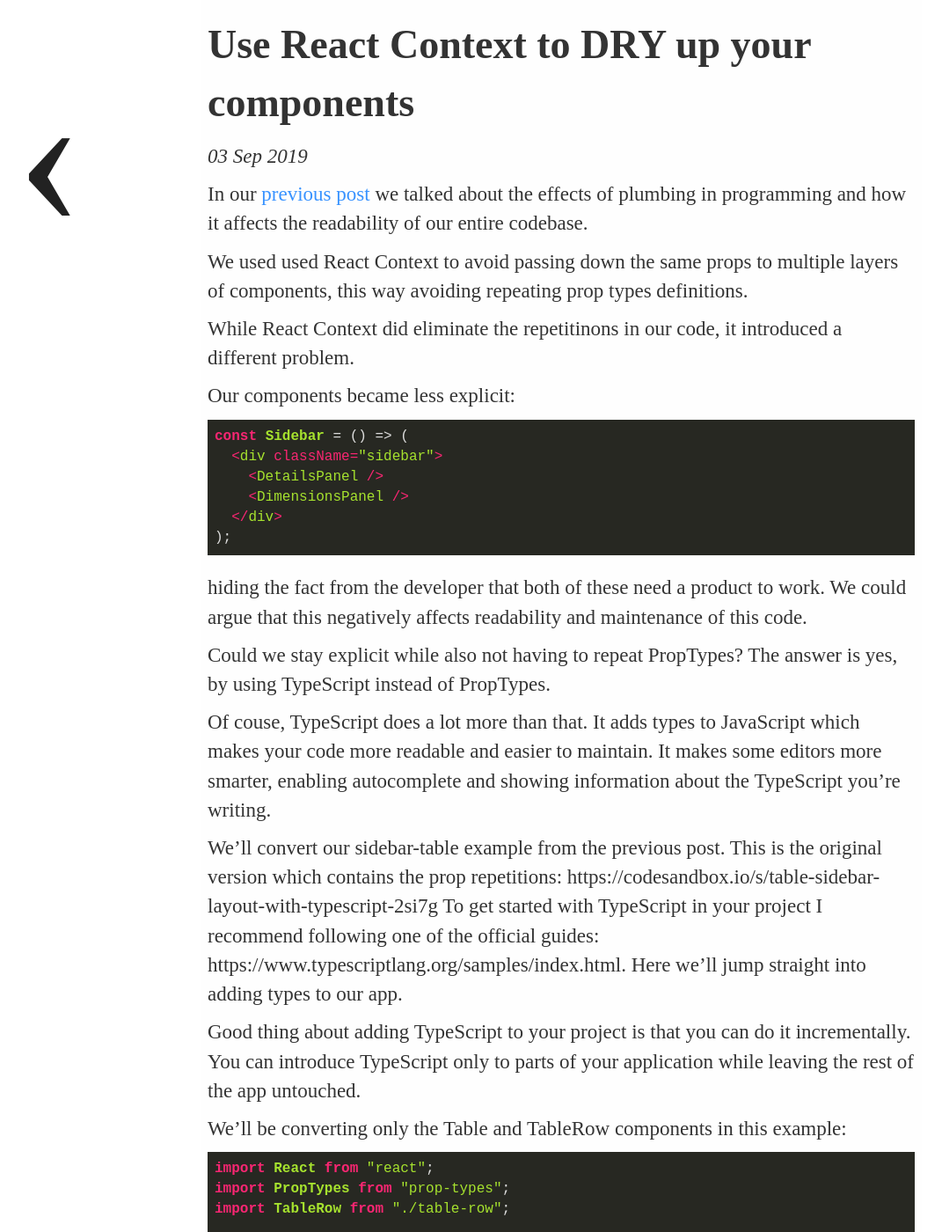
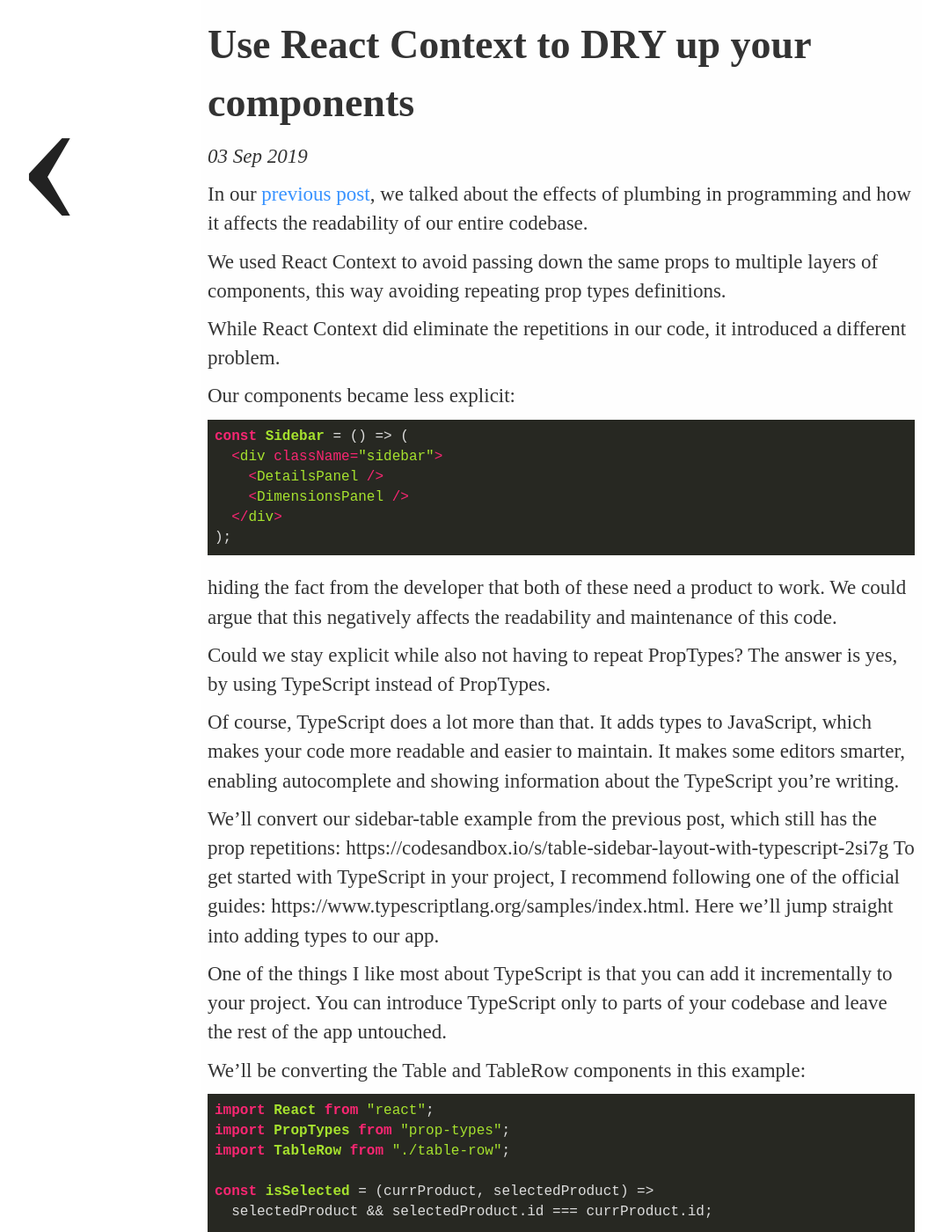
Before and after one commit to akoskm/akoskm.github.io, a Jekyll site: the page built from _posts/2019-09-10-typescript-practical-example.md, in a window 1280 px wide and 1400 px high. Shown: the whole window at 88% size, without its empty margins (2-1073 px from the left). Built offline with Jekyll 4.4.1, drawn with Linux system fonts in a browser that asks for light colours; nearby versions of some CDN libraries; some web fonts are replaced; comment, search, counter and statistics services are not loaded; some of the changed text lies outside the part shown.

Commit message:
grammarly fixes, thank you!

````diff
--- a/_posts/2019-09-10-typescript-practical-example.md
+++ b/_posts/2019-09-10-typescript-practical-example.md
@@ -5,11 +5,11 @@
 date: 2019-09-03 00:00:01
 ---
 
-In our [previous post](_posts/2019-09-03-react-usecontext-practical-example.md) we talked about the effects of plumbing in programming and how it affects the readability of our entire codebase.
+In our [previous post](_posts/2019-09-03-react-usecontext-practical-example.md), we talked about the effects of plumbing in programming and how it affects the readability of our entire codebase.
 
-We used used React Context to avoid passing down the same props to multiple layers of components, this way avoiding repeating prop types definitions.
+We used React Context to avoid passing down the same props to multiple layers of components, this way avoiding repeating prop types definitions.
 
-While React Context did eliminate the repetitinons in our code, it introduced a different problem.
+While React Context did eliminate the repetitions in our code, it introduced a different problem.
 
 Our components became less explicit:
 
@@ -22,19 +22,19 @@
 );
 ```
 
-hiding the fact from the developer that both of these need a product to work. We could argue that this negatively affects readability and maintenance of this code.
+hiding the fact from the developer that both of these need a product to work. We could argue that this negatively affects the readability and maintenance of this code.
 
 Could we stay explicit while also not having to repeat PropTypes? The answer is yes, by using TypeScript instead of PropTypes.
 
-Of couse, TypeScript does a lot more than that. It adds types to JavaScript which makes your code more readable and easier to maintain. It makes some editors more smarter, enabling autocomplete and showing information about the TypeScript you're writing.
+Of course, TypeScript does a lot more than that. It adds types to JavaScript, which makes your code more readable and easier to maintain. It makes some editors smarter, enabling autocomplete and showing information about the TypeScript you're writing.
 
-We'll convert our sidebar-table example from the previous post. This is the original version which contains the prop repetitions: https://codesandbox.io/s/table-sidebar-layout-with-typescript-2si7g
-To get started with TypeScript in your project I recommend following one of the official guides: https://www.typescriptlang.org/samples/index.html. Here we'll jump straight into adding types to our app.
+We'll convert our sidebar-table example from the previous post, which still has the prop repetitions: https://codesandbox.io/s/table-sidebar-layout-with-typescript-2si7g
+To get started with TypeScript in your project, I recommend following one of the official guides: https://www.typescriptlang.org/samples/index.html. Here we'll jump straight into adding types to our app.
 
-Good thing about adding TypeScript to your project is that you can do it incrementally.
-You can introduce TypeScript only to parts of your application while leaving the rest of the app untouched.
+One of the things I like most about TypeScript is that you can add it incrementally to your project.
+You can introduce TypeScript only to parts of your codebase and leave the rest of the app untouched.
 
-We'll be converting only the Table and TableRow components in this example:
+We'll be converting the Table and TableRow components in this example:
 
 ```
 import React from "react";
@@ -136,11 +136,11 @@
 };
 ```
 
-Decorating a parameter with a certain type is done in the following way: `variable:type`. Don't forget to rename the files where you're introducing types to ts or tsx, from js or jsx:
+Decorating something with a certain type is done in the following way: `variable:type`. Don't forget to rename the files where you're adding types, js to ts and jsx to tsx:
 
 ![typescript into ts or tsx](https://i.imgur.com/OKZ63OX.png)
 
-Now that we have the Product type we can replace the `propTypes` part of the Table component.
+Now that we have the Product type, we can replace the `propTypes` part of the Table component.
 
 ```
 type TableProps = {
@@ -154,7 +154,7 @@
 
 ![type suggestion](https://i.imgur.com/9ALoIYW.png)
 
-Finally our Table component looks like this:
+Finally, our Table component looks like this:
 
 ```
 import React from "react";
@@ -226,21 +226,21 @@
 
 We notice that we repeated the definition of the `onProductChange: (event: any) => void;` function.
 
-This is where TypeScript interfaces come into play.
+We're going to use TypeScript interfaces to solve this problem.
 
-Interfaces as constraints between the interface and the imlementing type.
-They enforce the presence of certain (or all) properties or functions on the type that uses the interface.
+Interfaces are constraints between the interface and the implementing type.
+They make sure that all (or some) properties or functions are present on the type that uses the interface.
 
-Interfaces and types are somewhat interchangable but there are some restrictions, see:
+Interfaces and types are mostly interchangeable, but there are some restrictions:
  - https://stackoverflow.com/a/52682220/407466
  - https://medium.com/@martin_hotell/interface-vs-type-alias-in-typescript-2-7-2a8f1777af4c
 
 
-We could define an interace that has this method and simple reuse it when we define TableRowProps and TableProps.
+We can create an interface with this method and reuse it when we define TableRowProps and TableProps.
 
 We'll be using [MouseEvent](https://developer.mozilla.org/en-US/docs/Web/API/MouseEvent) to describe the incoming event of our click handler:
 
-*Spoiler alert*: this declaration is wrong but TypeScript will warn us! 🎉
+*Spoiler alert*: this declaration is wrong, but TypeScript will warn us! 🎉
 
 ```
 export interface ProductChangeListener {
@@ -248,7 +248,7 @@
 }
 ```
 
-Both types and interfaces can extend other interfaces, only the syntax is different:
+Both types and interfaces can extend other interfaces, but the syntax is different:
 
  - types implementing interfaces:
 ```
@@ -278,8 +278,8 @@
 }
 ```
 
-This is how we cleaned up our two components that previously had PropTypes repetitions. You'll find the complete example here: https://codesandbox.io/s/table-sidebar-layout-with-typescript-2si7g.
+We cleaned up these two components that previously had PropTypes repetitions, and you can find the updated code here: https://codesandbox.io/s/table-sidebar-layout-with-typescript-2si7g.
 
-Are you already using TypeScript? I think it adds slightly more complexity to your code than PropTypes but has much more benefits. Let me hear your story in the comment section below!
+Are you already using TypeScript? I think it adds slightly more complexity to your code than PropTypes but has many more benefits. Let me hear your story in the comment section below!
 
 If you enjoyed this content, please show the love by sharing it with others. Thank you!
````
Also changed, not shown: other parts of _posts/2019-09-10-typescript-practical-example.md (+8 -8 lines).
